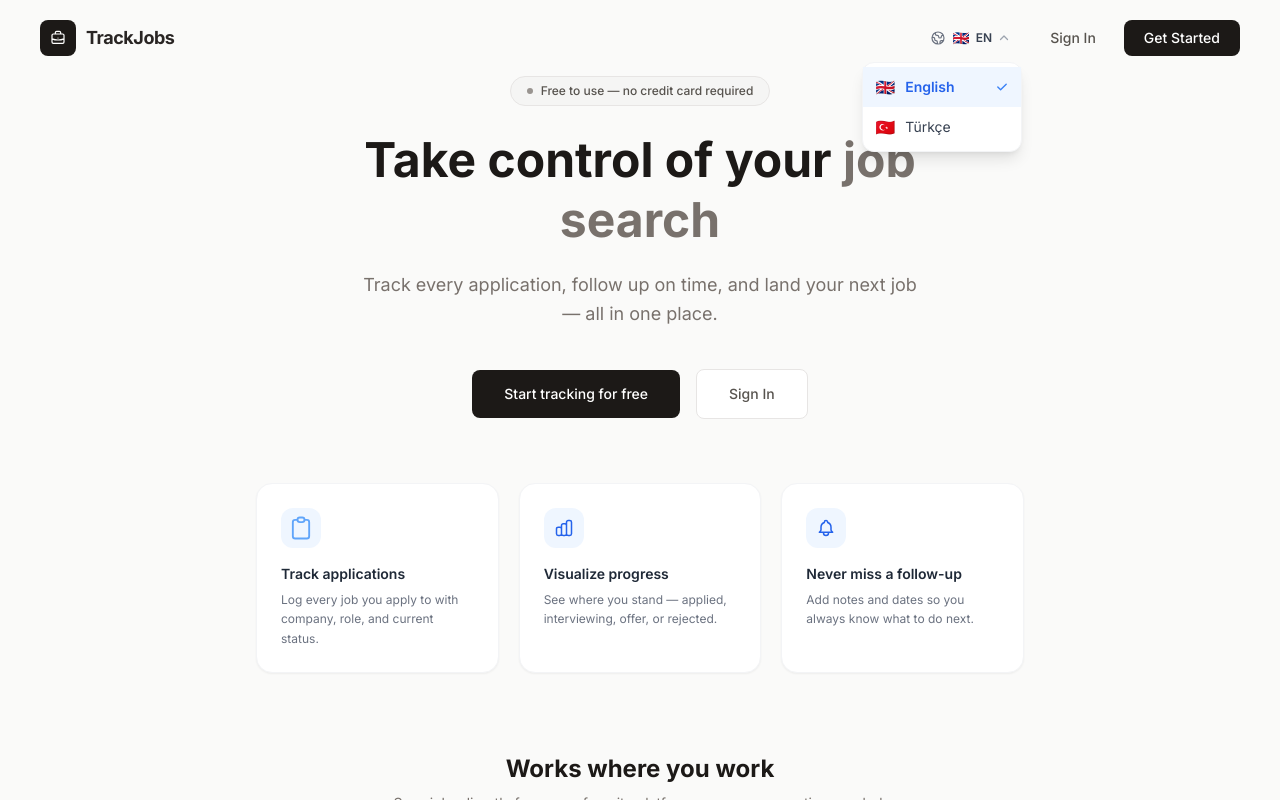
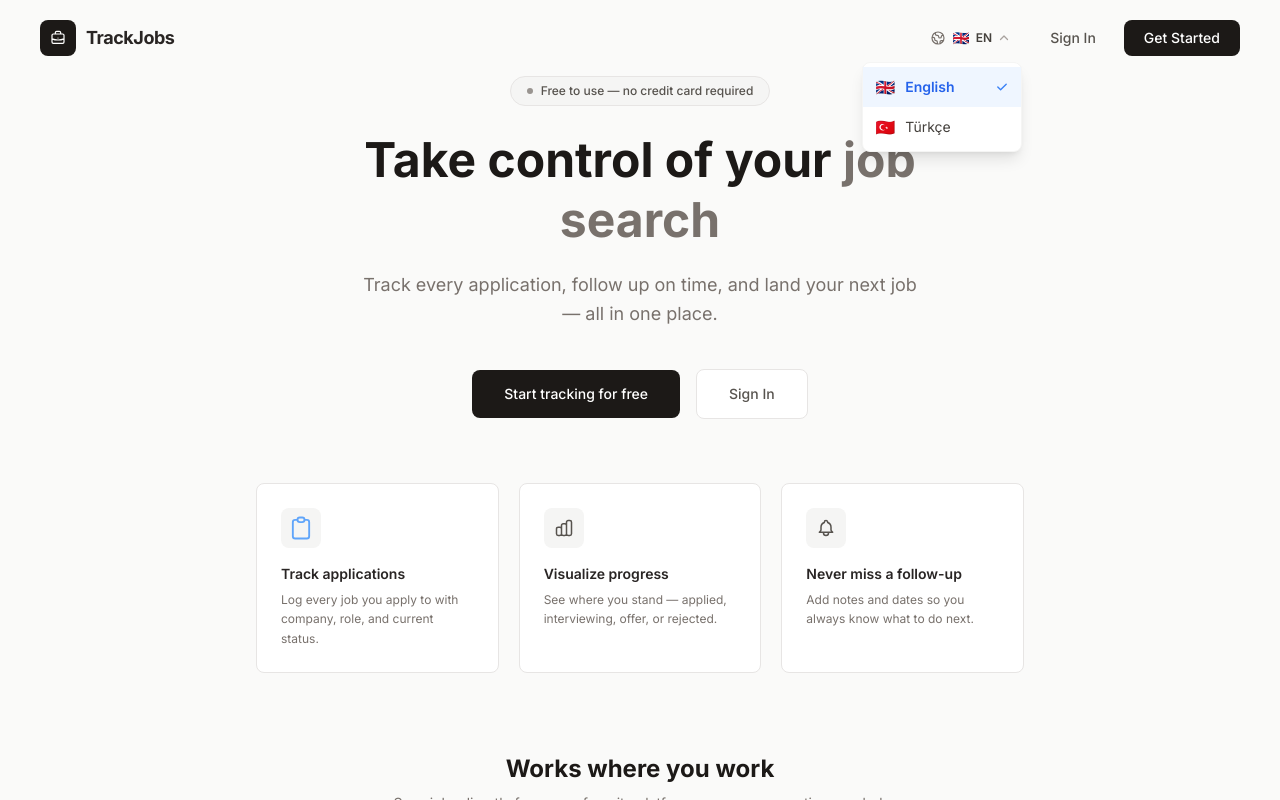
Before and after one commit to yigitcankzl/trackjobapplications, a React (Vite) app in the folder trackjobapplications-frontend/: page / in a window 1280 px wide. Both pictures are taken after a click on the button "Change language". Shown: the top 800 px of the page. Built offline with nearby package versions, Linux system fonts and the light colour scheme; no server answers.

Commit message:
feat: update icons, welcome, and profile components to stone palette

```diff
--- a/trackjobapplications-frontend/src/components/icons/index.tsx
+++ b/trackjobapplications-frontend/src/components/icons/index.tsx
@@ -1,6 +1,6 @@
 export function MailIcon() {
   return (
-    <svg className="w-4 h-4 text-gray-400" fill="none" stroke="currentColor" viewBox="0 0 24 24">
+    <svg className="w-4 h-4 text-stone-400" fill="none" stroke="currentColor" viewBox="0 0 24 24">
       <path strokeLinecap="round" strokeLinejoin="round" strokeWidth={2} d="M3 8l7.89 5.26a2 2 0 002.22 0L21 8M5 19h14a2 2 0 002-2V7a2 2 0 00-2-2H5a2 2 0 00-2 2v10a2 2 0 002 2z" />
     </svg>
   )
@@ -8,7 +8,7 @@ export function MailIcon() {
 
 export function LockIcon() {
   return (
-    <svg className="w-4 h-4 text-gray-400" fill="none" stroke="currentColor" viewBox="0 0 24 24">
+    <svg className="w-4 h-4 text-stone-400" fill="none" stroke="currentColor" viewBox="0 0 24 24">
       <path strokeLinecap="round" strokeLinejoin="round" strokeWidth={2} d="M12 15v2m-6 4h12a2 2 0 002-2v-6a2 2 0 00-2-2H6a2 2 0 00-2 2v6a2 2 0 002 2zm10-10V7a4 4 0 00-8 0v4h8z" />
     </svg>
   )
@@ -16,7 +16,7 @@ export function LockIcon() {
 
 export function UserIcon() {
   return (
-    <svg className="w-4 h-4 text-gray-400" fill="none" stroke="currentColor" viewBox="0 0 24 24">
+    <svg className="w-4 h-4 text-stone-400" fill="none" stroke="currentColor" viewBox="0 0 24 24">
       <path strokeLinecap="round" strokeLinejoin="round" strokeWidth={2} d="M16 7a4 4 0 11-8 0 4 4 0 018 0zM12 14a7 7 0 00-7 7h14a7 7 0 00-7-7z" />
     </svg>
   )
@@ -128,7 +128,7 @@ export function CalendarIcon() {
 
 export function ClockIcon() {
   return (
-    <svg className="w-4 h-4 text-gray-400" fill="none" stroke="currentColor" viewBox="0 0 24 24">
+    <svg className="w-4 h-4 text-stone-400" fill="none" stroke="currentColor" viewBox="0 0 24 24">
       <path strokeLinecap="round" strokeLinejoin="round" strokeWidth={2} d="M12 8v4l3 3m6-3a9 9 0 11-18 0 9 9 0 0118 0z" />
     </svg>
   )
@@ -173,7 +173,7 @@ export function ChevronUpIcon({ flipped }: { flipped?: boolean }) {
 
 export function ChevronRightIcon() {
   return (
-    <svg className="w-5 h-5 text-gray-300 flex-shrink-0" fill="none" stroke="currentColor" viewBox="0 0 24 24">
+    <svg className="w-5 h-5 text-stone-300 flex-shrink-0" fill="none" stroke="currentColor" viewBox="0 0 24 24">
       <path strokeLinecap="round" strokeLinejoin="round" strokeWidth={2} d="M9 5l7 7-7 7" />
     </svg>
   )
--- a/trackjobapplications-frontend/src/components/profile/DragDropZone.tsx
+++ b/trackjobapplications-frontend/src/components/profile/DragDropZone.tsx
@@ -43,7 +43,7 @@ export default function DragDropZone({ onFileDrop, accept, label, children }: Pr
       onDragOver={handleDragOver}
       onDragLeave={handleDragLeave}
       onDrop={handleDrop}
-      className={`relative rounded-xl transition-all ${
+      className={`relative rounded-lg transition-all ${
         isDragOver
           ? 'border-2 border-dashed border-blue-400 bg-blue-50/50 dark:bg-blue-900/20'
           : 'border-2 border-transparent'
@@ -51,7 +51,7 @@ export default function DragDropZone({ onFileDrop, accept, label, children }: Pr
     >
       {children}
       {isDragOver && (
-        <div className="absolute inset-0 flex items-center justify-center rounded-xl bg-blue-50/80 dark:bg-blue-900/40 pointer-events-none">
+        <div className="absolute inset-0 flex items-center justify-center rounded-lg bg-blue-50/80 dark:bg-blue-900/40 pointer-events-none">
           <span className="text-sm font-medium text-blue-600 dark:text-blue-400">{label}</span>
         </div>
       )}
--- a/trackjobapplications-frontend/src/components/welcome/FeatureCard.tsx
+++ b/trackjobapplications-frontend/src/components/welcome/FeatureCard.tsx
@@ -6,12 +6,12 @@ interface Props {
 
 export default function FeatureCard({ icon, title, description }: Props) {
   return (
-    <div className="bg-white dark:bg-gray-800 rounded-2xl p-6 border border-gray-100 dark:border-gray-700 shadow-sm hover:shadow-md hover:border-blue-100 dark:hover:border-blue-800 transition-all duration-200 text-left">
-      <div className="w-10 h-10 rounded-xl bg-blue-50 dark:bg-blue-900/40 text-blue-600 dark:text-blue-400 flex items-center justify-center mb-4">
+    <div className="bg-white dark:bg-stone-800 rounded-lg p-6 border border-stone-200 dark:border-stone-700 hover:border-stone-400 dark:hover:border-stone-500 transition-all duration-200 text-left">
+      <div className="w-10 h-10 rounded-lg bg-stone-100 dark:bg-stone-800 text-stone-600 dark:text-stone-400 flex items-center justify-center mb-4">
         {icon}
       </div>
-      <h3 className="text-sm font-semibold text-gray-800 dark:text-gray-100 mb-1.5">{title}</h3>
-      <p className="text-xs text-gray-500 dark:text-gray-400 leading-relaxed">{description}</p>
+      <h3 className="text-sm font-semibold text-stone-800 dark:text-stone-100 mb-1.5">{title}</h3>
+      <p className="text-xs text-stone-500 dark:text-stone-400 leading-relaxed">{description}</p>
     </div>
   )
 }
--- a/trackjobapplications-frontend/src/components/welcome/LanguageSwitcher.tsx
+++ b/trackjobapplications-frontend/src/components/welcome/LanguageSwitcher.tsx
@@ -28,16 +28,16 @@ export default function LanguageSwitcher() {
         onClick={() => setOpen(!open)}
         aria-expanded={open}
         aria-haspopup="menu"
-        className="flex items-center gap-1.5 px-3 py-2 rounded-xl text-sm font-medium text-gray-600 dark:text-gray-400 hover:text-gray-900 dark:hover:text-gray-200 hover:bg-gray-100 dark:hover:bg-gray-800 transition-all duration-150"
+        className="flex items-center gap-1.5 px-3 py-2 rounded-lg text-sm font-medium text-stone-600 dark:text-stone-400 hover:text-stone-900 dark:hover:text-stone-200 hover:bg-stone-100 dark:hover:bg-stone-800 transition-all duration-150"
         aria-label={t('dashboard.aria.changeLanguage')}
       >
-        <svg className="w-4 h-4 text-gray-500 dark:text-gray-400" fill="none" stroke="currentColor" viewBox="0 0 24 24">
+        <svg className="w-4 h-4 text-stone-500 dark:text-stone-400" fill="none" stroke="currentColor" viewBox="0 0 24 24">
           <path strokeLinecap="round" strokeLinejoin="round" strokeWidth={1.8} d="M3.055 11H5a2 2 0 012 2v1a2 2 0 002 2 2 2 0 012 2v2.945M8 3.935V5.5A2.5 2.5 0 0010.5 8h.5a2 2 0 012 2 2 2 0 104 0 2 2 0 012-2h1.064M15 20.488V18a2 2 0 012-2h3.064M21 12a9 9 0 11-18 0 9 9 0 0118 0z" />
         </svg>
         <span>{current.flag}</span>
-        <span className="text-xs font-semibold text-gray-700 dark:text-gray-300">{current.code.toUpperCase()}</span>
+        <span className="text-xs font-semibold text-stone-700 dark:text-stone-300">{current.code.toUpperCase()}</span>
         <svg
-          className={`w-3 h-3 text-gray-400 transition-transform duration-200 ${open ? 'rotate-180' : ''}`}
+          className={`w-3 h-3 text-stone-400 transition-transform duration-200 ${open ? 'rotate-180' : ''}`}
           fill="none" stroke="currentColor" viewBox="0 0 24 24"
         >
           <path strokeLinecap="round" strokeLinejoin="round" strokeWidth={2.5} d="M19 9l-7 7-7-7" />
@@ -45,7 +45,7 @@ export default function LanguageSwitcher() {
       </button>
 
       {open && (
-        <div role="menu" className="absolute right-0 mt-1.5 w-40 bg-white dark:bg-gray-800 rounded-xl shadow-lg border border-gray-100 dark:border-gray-700 py-1 z-50">
+        <div role="menu" className="absolute right-0 mt-1.5 w-40 bg-white dark:bg-stone-800 rounded-lg shadow-lg border border-stone-100 dark:border-stone-700 py-1 z-50">
           {LANGUAGES.map(({ code, label, flag }) => {
             const isActive = current.code === code
             return (
@@ -56,7 +56,7 @@ export default function LanguageSwitcher() {
                 className={`w-full flex items-center gap-2.5 px-3 py-2 text-sm transition-colors ${
                   isActive
                     ? 'text-blue-600 dark:text-blue-400 bg-blue-50 dark:bg-blue-900/30 font-semibold'
-                    : 'text-gray-700 dark:text-gray-300 hover:bg-gray-50 dark:hover:bg-gray-700'
+                    : 'text-stone-700 dark:text-stone-300 hover:bg-stone-50 dark:hover:bg-stone-700'
                 }`}
               >
                 <span className="text-base">{flag}</span>
```
